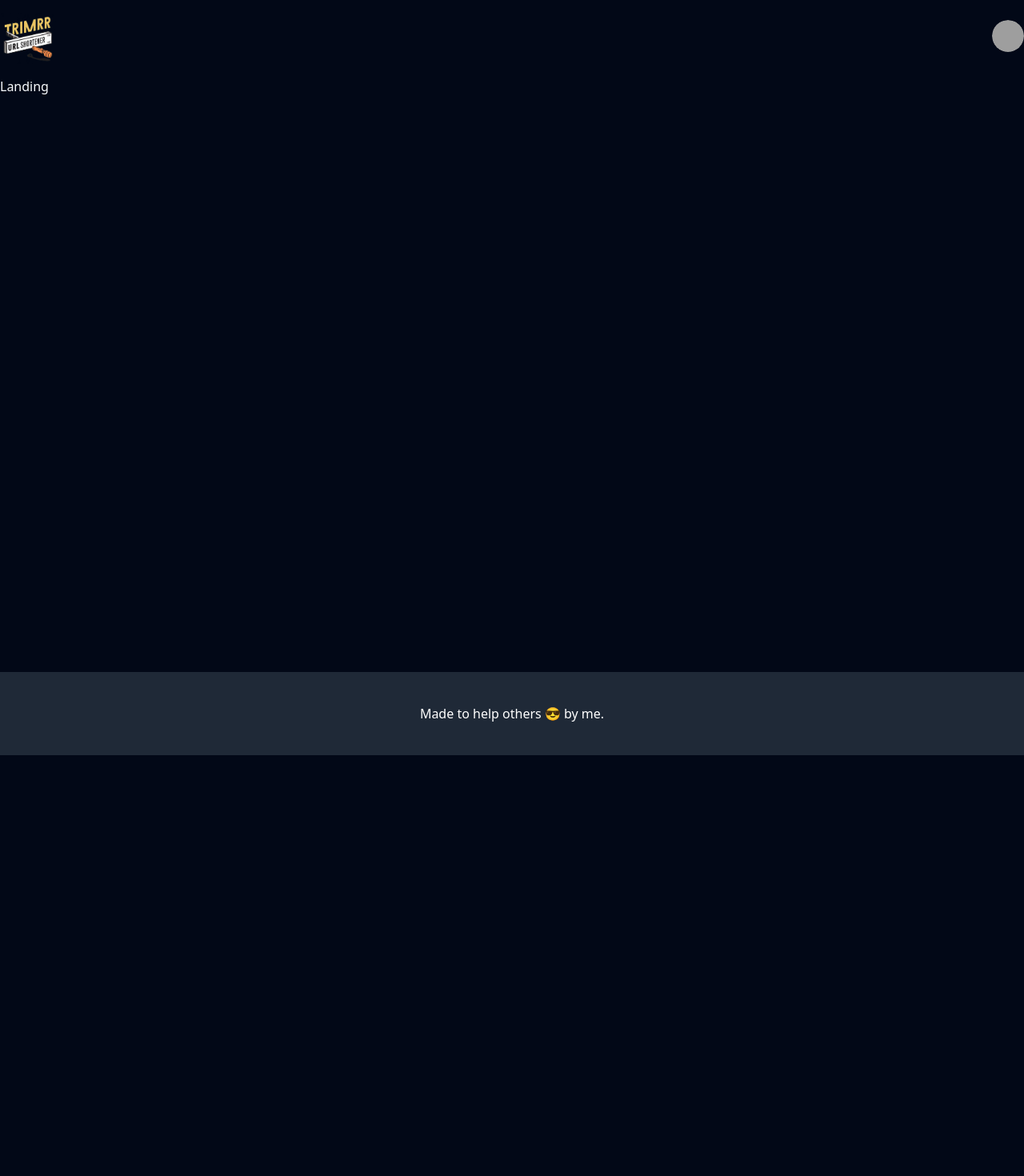
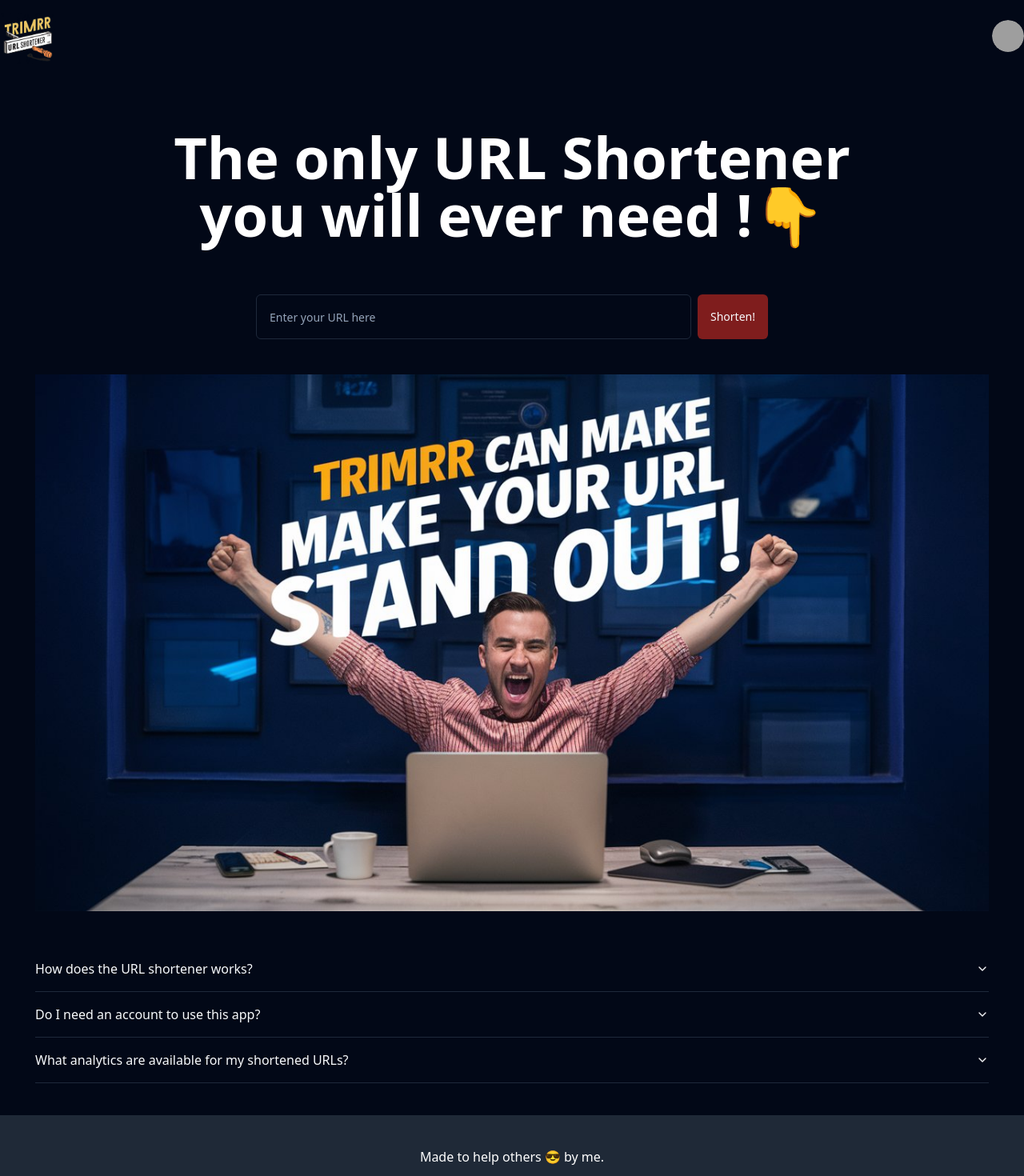
Before and after one commit to Kane-dylan/LinkCraft, a React (Vite) app: page / in a window 1280 px wide. Shown: the top 1470 px of the page at 80% size. Before the commit the page ends 944 px from the top, so only its background shows below. Built offline with nearby package versions, Linux system fonts and the light colour scheme; grey boxes are pictures that could not be loaded.

Commit message:
react update 17/02/25

```diff
--- a/package.json
+++ b/package.json
@@ -10,6 +10,7 @@
     "preview": "vite preview"
   },
   "dependencies": {
+    "@radix-ui/react-accordion": "^1.2.3",
     "@radix-ui/react-avatar": "^1.1.3",
     "@radix-ui/react-dropdown-menu": "^2.1.6",
     "@radix-ui/react-slot": "^1.1.2",
--- /dev/null
+++ b/src/components/ui/accordion.jsx
@@ -0,0 +1,41 @@
+import * as React from "react"
+import * as AccordionPrimitive from "@radix-ui/react-accordion"
+import { ChevronDown } from "lucide-react"
+
+import { cn } from "@/lib/utils"
+
+const Accordion = AccordionPrimitive.Root
+
+const AccordionItem = React.forwardRef(({ className, ...props }, ref) => (
+  <AccordionPrimitive.Item ref={ref} className={cn("border-b", className)} {...props} />
+))
+AccordionItem.displayName = "AccordionItem"
+
+const AccordionTrigger = React.forwardRef(({ className, children, ...props }, ref) => (
+  <AccordionPrimitive.Header className="flex">
+    <AccordionPrimitive.Trigger
+      ref={ref}
+      className={cn(
+        "flex flex-1 items-center justify-between py-4 font-medium transition-all hover:underline [&[data-state=open]>svg]:rotate-180",
+        className
+      )}
+      {...props}>
+      {children}
+      <ChevronDown className="h-4 w-4 shrink-0 transition-transform duration-200" />
+    </AccordionPrimitive.Trigger>
+  </AccordionPrimitive.Header>
+))
+AccordionTrigger.displayName = AccordionPrimitive.Trigger.displayName
+
+const AccordionContent = React.forwardRef(({ className, children, ...props }, ref) => (
+  <AccordionPrimitive.Content
+    ref={ref}
+    className="overflow-hidden text-sm transition-all data-[state=closed]:animate-accordion-up data-[state=open]:animate-accordion-down"
+    {...props}>
+    <div className={cn("pb-4 pt-0", className)}>{children}</div>
+  </AccordionPrimitive.Content>
+))
+
+AccordionContent.displayName = AccordionPrimitive.Content.displayName
+
+export { Accordion, AccordionItem, AccordionTrigger, AccordionContent }
--- /dev/null
+++ b/src/components/ui/input.jsx
@@ -0,0 +1,19 @@
+import * as React from "react"
+
+import { cn } from "@/lib/utils"
+
+const Input = React.forwardRef(({ className, type, ...props }, ref) => {
+  return (
+    (<input
+      type={type}
+      className={cn(
+        "flex h-10 w-full rounded-md border border-input bg-background px-3 py-2 text-base ring-offset-background file:border-0 file:bg-transparent file:text-sm file:font-medium file:text-foreground placeholder:text-muted-foreground focus-visible:outline-none focus-visible:ring-2 focus-visible:ring-ring focus-visible:ring-offset-2 disabled:cursor-not-allowed disabled:opacity-50 md:text-sm",
+        className
+      )}
+      ref={ref}
+      {...props} />)
+  );
+})
+Input.displayName = "Input"
+
+export { Input }
--- a/src/pages/Landing.jsx
+++ b/src/pages/Landing.jsx
@@ -1,9 +1,71 @@
-import React from 'react'
+import { Accordion, AccordionContent, AccordionItem, AccordionTrigger } from '@/components/ui/accordion';
+import { Button } from '@/components/ui/button';
+import { Input } from '@/components/ui/input';
+import React, { useState } from 'react';
+import { useNavigate } from 'react-router-dom';
 
 const Landing = () => {
+
+  const [longUrl, setLongUrl] = useState("");
+  const navigate = useNavigate();
+
+  const handleShorten = (e) => {
+    e.preventDefault();
+    if (longUrl) navigate(`/auth?createNew=${longUrl}`);
+  };
+
   return (
-    <div>Landing</div>
-  )
+    <div className="flex flex-col items-center justify-center">
+      <h2 className="my-10 sm:my-16 text-3xl sm:text-6xl lg:text-7xl font-extrabold  text-white text-center">
+        The only URL Shortener <br />
+        you will ever need !👇
+      </h2>
+      <form
+        onSubmit={handleShorten}
+        className="sm:h-14 flex flex-col sm:flex-row w-full md:w-2/4 gap-2"
+      >
+        <Input
+          type="url"
+          value={longUrl}
+          placeholder="Enter your URL here"
+          onChange={(e) => setLongUrl(e.target.value)}
+          className="h-full flex-1 py-4 px-4"
+        />
+        <Button className="h-full" type="submit" variant="destructive">
+          Shorten!
+        </Button>
+      </form>
+      <img src="/banner.jpeg" alt="hero" className="w-full my-11 md:px-11" />
+      <Accordion type="multiple" collapsible className="w-full md:px-11">
+        <AccordionItem value="item-1">
+          <AccordionTrigger>How does the URL shortener works?</AccordionTrigger>
+          <AccordionContent>
+            When you enter a long URL, our system generates a shorter version of
+            that URL. -This shortened URL redirects to the original long URL
+            when accessed.
+          </AccordionContent>
+        </AccordionItem>
+        <AccordionItem value="item-2">
+          <AccordionTrigger>
+            Do I need an account to use this app?
+          </AccordionTrigger>
+          <AccordionContent>
+            Yes. Creating an account allows you to manage your URLs, view
+            analytics, and customize your short URLs.
+          </AccordionContent>
+        </AccordionItem>
+        <AccordionItem value="item-3">
+          <AccordionTrigger>
+            What analytics are available for my shortened URLs?
+          </AccordionTrigger>
+          <AccordionContent>
+            You can view the number of clicks, geolocation data of the clicks
+            and device types (mobile/desktop) for each of your shortened URLs.
+          </AccordionContent>
+        </AccordionItem>
+      </Accordion>
+    </div>
+  );
 }
 
 export default Landing
--- a/tailwind.config.js
+++ b/tailwind.config.js
@@ -50,6 +50,28 @@ export default {
   				'4': 'hsl(var(--chart-4))',
   				'5': 'hsl(var(--chart-5))'
   			}
+  		},
+  		keyframes: {
+  			'accordion-down': {
+  				from: {
+  					height: '0'
+  				},
+  				to: {
+  					height: 'var(--radix-accordion-content-height)'
+  				}
+  			},
+  			'accordion-up': {
+  				from: {
+  					height: 'var(--radix-accordion-content-height)'
+  				},
+  				to: {
+  					height: '0'
+  				}
+  			}
+  		},
+  		animation: {
+  			'accordion-down': 'accordion-down 0.2s ease-out',
+  			'accordion-up': 'accordion-up 0.2s ease-out'
   		}
   	}
   },
```
Also changed, not shown: 1 other file (tests, documents, lock files or other folders).
